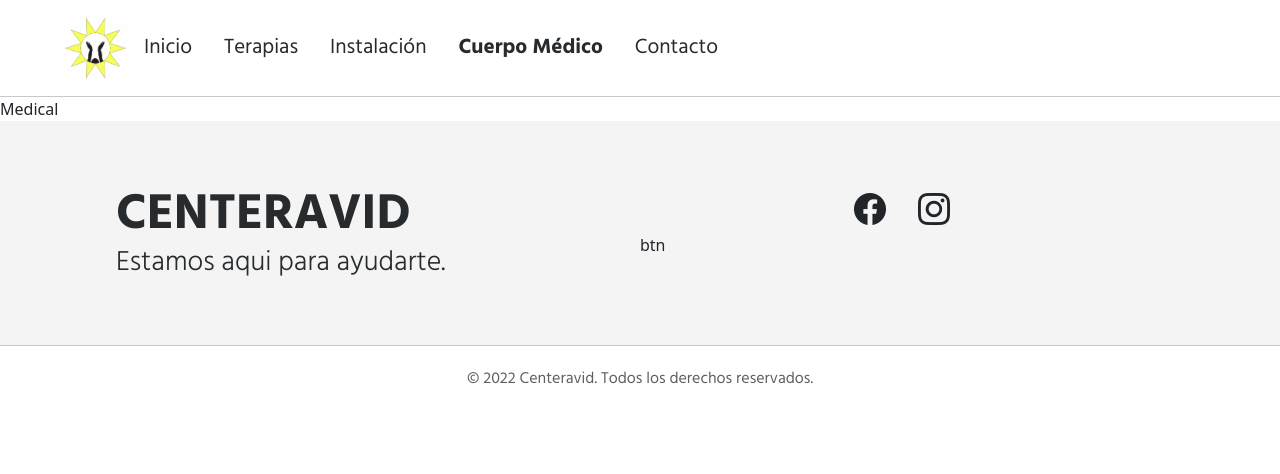
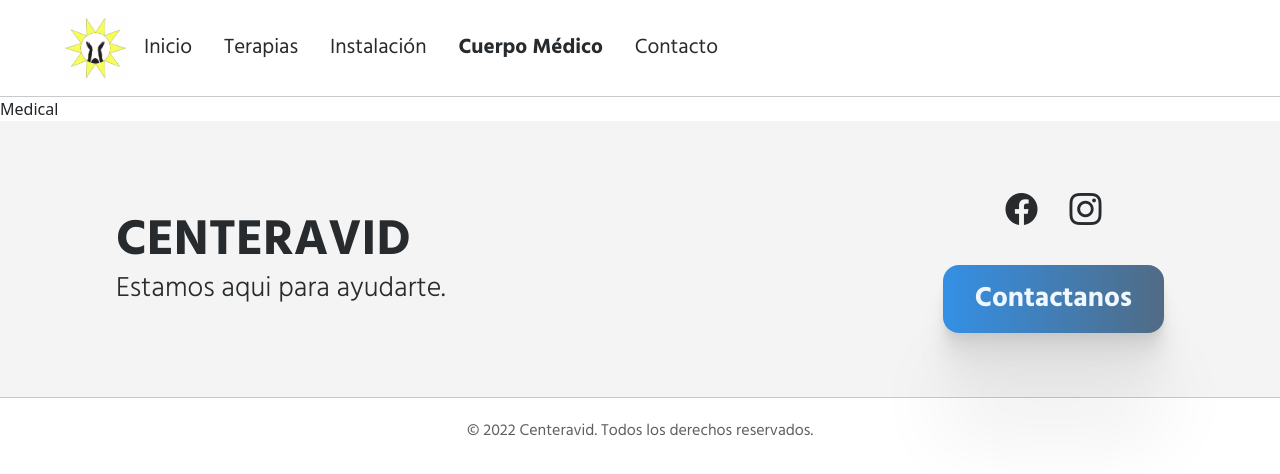
Before and after one commit to Mikadifo/Centeravid, a React (Create React App) app: page /cuerpo_medico in a window 1280 px wide. Shown: the top 474 px of the page. Built offline with nearby package versions, Linux system fonts and the light colour scheme.

Commit message:
[mod] footer and index varibale added

```diff
--- /dev/null
+++ b/src/components/button/Button.css
@@ -0,0 +1,17 @@
+.main-button {
+  background-image: var(--color-secondary-gradient);
+  color: var(--color-white);
+  font-size: var(--h5-size);
+  font-family: var(--h5-font-bold);
+  line-height: var(--h5-height);
+  padding: 16px 32px;
+  width: auto;
+  border: none;
+  border-radius: 16px;
+  box-shadow: 0px 100px 80px rgba(0, 0, 0, 0.07),
+    0px 41.7776px 33.4221px rgba(0, 0, 0, 0.0503198),
+    0px 22.3363px 17.869px rgba(0, 0, 0, 0.0417275),
+    0px 12.5216px 10.0172px rgba(0, 0, 0, 0.035),
+    0px 6.6501px 5.32008px rgba(0, 0, 0, 0.0282725),
+    0px 2.76726px 2.21381px rgba(0, 0, 0, 0.0196802);
+}
--- /dev/null
+++ b/src/components/button/Button.js
@@ -0,0 +1,7 @@
+import './Button.css';
+
+const Button = ({ text }) => {
+    return <button className="main-button">{text}</button>;
+};
+
+export default Button;
--- a/src/components/footer/Footer.css
+++ b/src/components/footer/Footer.css
@@ -21,9 +21,14 @@
   padding: 0;
 }
 
-.foot-icons i {
+.foot-icons a {
+  color: rgb(var(--color-black));
   font-size: 32px;
   padding: 0 16px;
+}
+
+.foot-button {
+  padding-top: 32px;
 }
 
 .foot-copy {
--- a/src/components/footer/Footer.js
+++ b/src/components/footer/Footer.js
@@ -1,10 +1,14 @@
+import { useLocation } from 'react-router-dom';
+import Button from './../button/Button';
 import './Footer.css';
 
 const Footer = () => {
+    const { pathname } = useLocation();
+
     return (
         <footer>
             <div className="row foot-info">
-                <div className="col">
+                <div className="col my-auto">
                     <div className="row">
                         <h3>CENTERAVID</h3>
                     </div>
@@ -12,12 +16,32 @@
                         <h5>Estamos aqui para ayudarte.</h5>
                     </div>
                 </div>
-                <div className="col">
-                    <div className="row foot-icons">
-                        <i class="col text-end bi bi-facebook" />
-                        <i className="col text-start bi bi-instagram" />
+                <div className="col justify-content-end d-flex p-0">
+                    <div className="my-auto">
+                        <div className="foot-icons">
+                            <div className="text-center">
+                                <a
+                                    href="https://www.facebook.com/dipidiana/?ref=page_internal"
+                                    target="_blank"
+                                    rel="noreferrer"
+                                >
+                                    <i className="bi bi-facebook" />
+                                </a>
+                                <a
+                                    href="https://www.instagram.com/centeravid/?hl=en"
+                                    target="_blank"
+                                    rel="noreferrer"
+                                >
+                                    <i className="bi bi-instagram" />
+                                </a>
+                            </div>
+                        </div>
+                        {pathname !== '/contacto' && (
+                            <div className="foot-button">
+                                <Button text="Contactanos" />
+                            </div>
+                        )}
                     </div>
-                    <div className="row">btn</div>
                 </div>
             </div>
             <div className="foot-copy text-center">
--- a/src/components/navbar/NavBar.js
+++ b/src/components/navbar/NavBar.js
@@ -4,8 +4,6 @@
 
 const NavBar = () => {
     const { pathname } = useLocation();
-
-    console.log(pathname);
 
     return (
         <nav className="navbar navbar-expand-lg">
```
